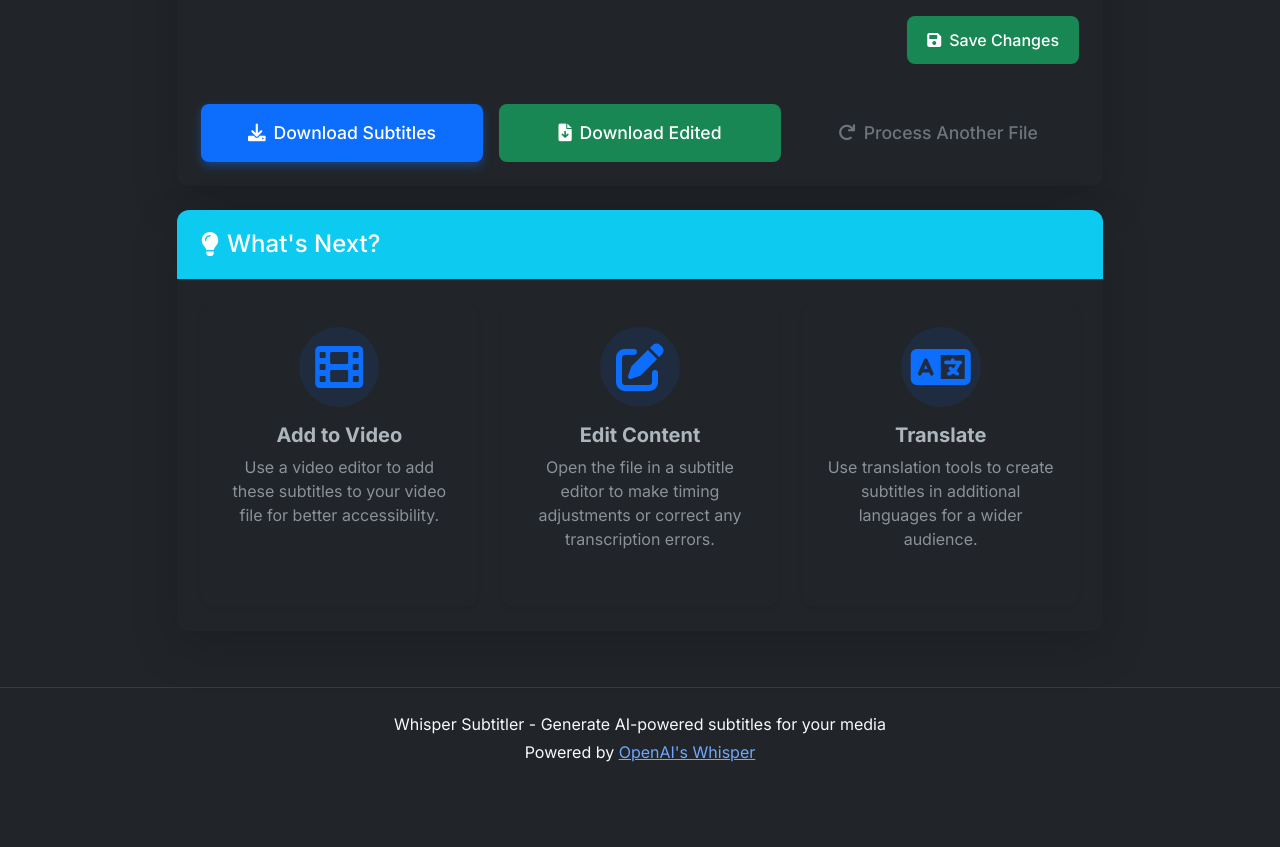
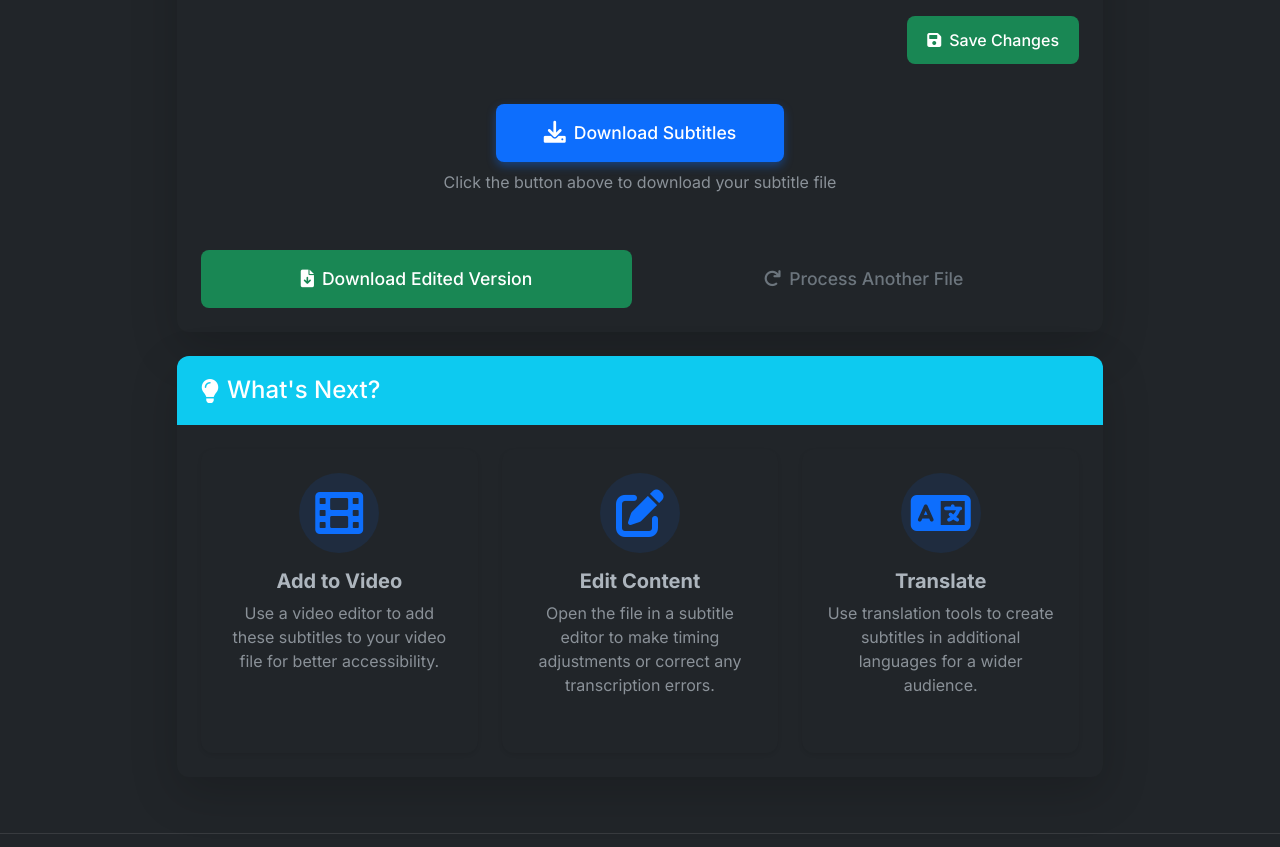
Before and after one commit to velmiligi/Updatedsubtitlegen, a Flask app: template templates/results.html in a window 1280 px wide. Shown: the part 846-1693 px from the top of the page. Before the commit the page ends 1608 px from the top, so only its background shows below. Run offline with Flask 3, Linux system fonts and the light colour scheme; the template is opened without the code that fills it, so the values that code supplies are empty; some libraries are stand-ins or nearby versions.

Commit message:
Improves subtitle download and display
Updated the website to improve the user experience by moving instructions to the top and adding a prominent download button for subtitles after generation, using the existing Gofile integration; modified `templates/index.html` and `templates/results.html`.

Replit-Commit-Author: Agent
Replit-Commit-Session-Id: 5c74d917-1506-4661-bf0d-2e09947a4237
Replit-Commit-Screenshot-Url: https://storage.googleapis.com/screenshot-production-us-central1/e3f91a1d-ae31-4ba3-a67e-3442d9776b5d/374ea4ed-3785-4d13-af3a-6b1c87573c83.jpg

```diff
--- a/templates/results.html
+++ b/templates/results.html
@@ -95,17 +95,18 @@
 
                 <!-- Action Buttons -->
                 <div class="row g-3 mt-4">
-                    <div class="col-md-4 mb-3 mb-md-0">
-                        <a href="{{ task.subtitle_gofile_link }}" target="_blank" class="btn btn-primary btn-lg w-100">
-                            <i class="fas fa-download me-2"></i>Download Subtitles
+                    <div class="col-md-12 mb-4 text-center">
+                        <a href="{{ task.subtitle_gofile_link }}" target="_blank" class="btn btn-primary btn-lg px-5 py-3" style="min-width: 250px;">
+                            <i class="fas fa-download me-2 fa-lg"></i>Download Subtitles
                         </a>
+                        <p class="text-muted mt-2">Click the button above to download your subtitle file</p>
                     </div>
-                    <div class="col-md-4 mb-3 mb-md-0">
+                    <div class="col-md-6 mb-3 mb-md-0">
                         <button id="downloadEdited" class="btn btn-success btn-lg w-100">
-                            <i class="fas fa-file-download me-2"></i>Download Edited
+                            <i class="fas fa-file-download me-2"></i>Download Edited Version
                         </button>
                     </div>
-                    <div class="col-md-4">
+                    <div class="col-md-6">
                         <a href="{{ url_for('main.index') }}" class="btn btn-outline-secondary btn-lg w-100">
                             <i class="fas fa-redo me-2"></i>Process Another File
                         </a>
```
Also changed, not shown: templates/index.html (+21 -21 lines).
